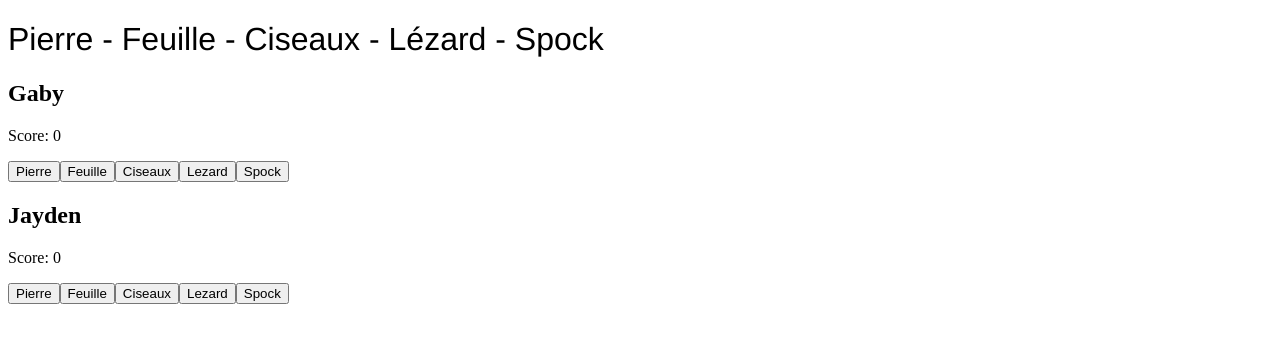
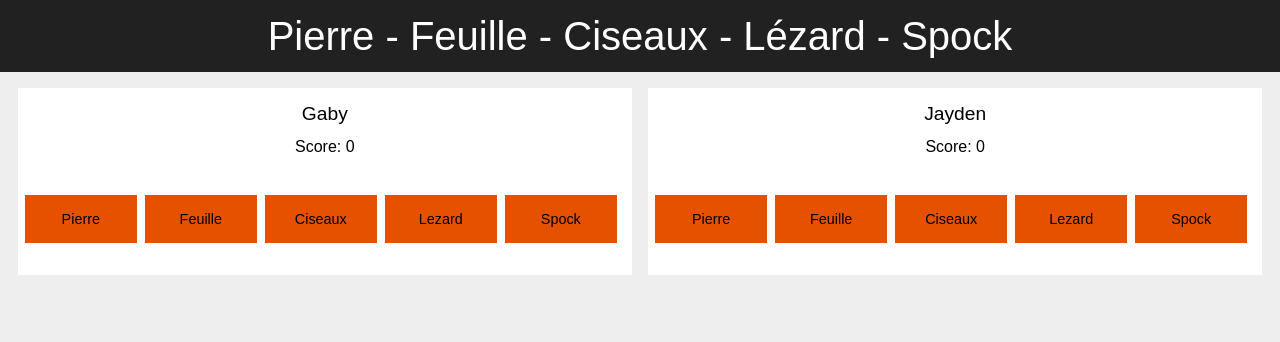
Before and after one commit to Nedjim/PFCLZ, a React app: page / in a window 1280 px wide. Built offline with nearby package versions, Linux system fonts and the light colour scheme; a web font is replaced by a local one.

Commit message:
Add style

```diff
--- /dev/null
+++ b/src/assets/stylesheets/components/base.scss
@@ -0,0 +1,11 @@
+html {
+    font-size: 16px;
+}
+
+h1 {
+    font-size: 2.5rem;
+}
+
+h2 {
+    font-size: 1.2rem;
+}
--- /dev/null
+++ b/src/assets/stylesheets/components/layout.scss
@@ -0,0 +1,44 @@
+.padding {
+    padding-top: 1rem;
+    padding-bottom: 1rem;
+}
+header {
+    margin-bottom: 1rem;
+    h1 {
+        text-align: center;
+        @extend .padding;
+    }
+}
+
+#content {
+    text-align: center;
+    .message {
+        margin: 1rem;
+    }
+
+    .players{
+        display: inline-block;
+        @extend .padding;
+        width: 48%;
+        &:first-child {
+            margin-right: 1rem;
+        }
+        &:last-child {
+            margin-left: 1rem;
+        }
+        .buttons, p {
+            @extend .padding;
+        }
+        .buttons {
+            button {
+                width: 7rem;
+                height: 3rem;
+                margin-right: 0.5rem;
+                margin-top: 0.5rem;
+            }
+            button.last-child {
+                margin-right: 0;
+            }
+        }
+    }
+}
--- /dev/null
+++ b/src/assets/stylesheets/components/theme.scss
@@ -0,0 +1,28 @@
+body {
+    background: $background;
+    font-family: $muli;
+}
+
+header {
+    h1 {
+        color: white;
+        background: #212121;
+    }
+}
+
+#content {
+    .players{
+       background: white;
+       .buttons {
+           button {
+               border: none;
+               background: #E65100;
+               font-size: 0.9rem;
+               &:hover {
+                   background: #8D6E63;
+                   color: white;
+               }
+           }
+       }
+    }
+}
--- /dev/null
+++ b/src/assets/stylesheets/import/_reset.scss
@@ -0,0 +1,137 @@
+/* http://meyerweb.com/eric/tools/css/reset/
+   v2.0 | 20110126
+   License: none (public domain)
+*/
+
+html,
+body,
+div,
+span,
+applet,
+object,
+iframe,
+h1,
+h2,
+h3,
+h4,
+h5,
+h6,
+p,
+blockquote,
+pre,
+a,
+abbr,
+acronym,
+address,
+big,
+cite,
+code,
+del,
+dfn,
+em,
+img,
+ins,
+kbd,
+q,
+s,
+samp,
+small,
+strike,
+strong,
+sub,
+sup,
+tt,
+var,
+b,
+u,
+i,
+center,
+dl,
+dt,
+dd,
+ol,
+ul,
+li,
+fieldset,
+form,
+label,
+legend,
+table,
+caption,
+tbody,
+tfoot,
+thead,
+tr,
+th,
+td,
+article,
+aside,
+canvas,
+details,
+embed,
+figure,
+figcaption,
+footer,
+header,
+hgroup,
+menu,
+nav,
+output,
+ruby,
+section,
+summary,
+time,
+mark,
+audio,
+video {
+    margin: 0;
+    padding: 0;
+    border: 0;
+    font-size: 100%;
+    font: inherit;
+    vertical-align: baseline;
+}
+
+
+/* HTML5 display-role reset for older browsers */
+
+article,
+aside,
+details,
+figcaption,
+figure,
+footer,
+header,
+hgroup,
+menu,
+nav,
+section {
+    display: block;
+}
+
+body {
+    line-height: 1;
+}
+
+ol,
+ul {
+    list-style: none;
+}
+
+blockquote,
+q {
+    quotes: none;
+}
+
+blockquote:before,
+blockquote:after,
+q:before,
+q:after {
+    content: '';
+    content: none;
+}
+
+table {
+    border-collapse: collapse;
+    border-spacing: 0;
+}
--- /dev/null
+++ b/src/assets/stylesheets/import/_variables.scss
@@ -0,0 +1,6 @@
+@import url('https://fonts.googleapis.com/css?family=Muli');
+
+$muli: 'Muli',
+sans-serif;
+
+$background: #EEEEEE;
--- a/src/assets/stylesheets/index.scss
+++ b/src/assets/stylesheets/index.scss
@@ -1,4 +1,6 @@
-h1 {
-  font-family: helvetica;
-  font-weight: 200;
-}
+@import 'import/_reset.scss';
+@import 'import/_variables.scss';
+@import 'import/_mixins.scss';
+@import 'components/base.scss';
+@import 'components/layout.scss';
+@import 'components/theme.scss';
--- a/src/components/App.js
+++ b/src/components/App.js
@@ -6,7 +6,9 @@
   render() {
     return(
       <div>
-          <h1>Pierre - Feuille - Ciseaux - Lézard - Spock</h1>
+          <header>
+              <h1>Pierre - Feuille - Ciseaux - Lézard - Spock</h1>
+          </header>
           <Content />
       </div>
     )
--- a/src/components/content/Content.js
+++ b/src/components/content/Content.js
@@ -68,13 +68,26 @@
             return (
                 <div>
                     <h1>FIN du jeu</h1>
+
+                    <div>
+                        <h2>Score Final</h2>
+                        <div>{this.state.message}</div>
+                        {
+                            this.setState({
+                                message: this.state.players['Gaby'].score > this.state.players['Jayden'].score ? 'Gaby a gagne' : 'Jayden gagne'
+                            })
+                        }
+
+                        <p>Gaby : {this.state.players['Gaby'].score}</p>
+                        <p>Jayden : {this.state.players['Jayden'].score}</p>
+                    </div>
                 </div>
             )
         }
         else {
             return (
-                <div>
-                    <div>{this.state.message}</div>
+                <div id='content'>
+                    <div className='message'>{this.state.message}</div>
                     <Player key={1} player={this.state.players['Gaby']} getChoise={this.getChoise.bind(this)}/>
                     <Player key={2} player={this.state.players['Jayden']} getChoise={this.getChoise.bind(this)}/>
                 </div>
--- a/src/components/content/players/Player.js
+++ b/src/components/content/players/Player.js
@@ -8,16 +8,18 @@
 
     render() {
         return(
-            <div>
+            <div className='players'>
                 <h2>{this.props.player.name}</h2>
 
                 <p>Score: {this.props.player.score}</p>
 
-                <button onClick={this.addChoise.bind(this)} value='pierre'>Pierre</button>
-                <button onClick={this.addChoise.bind(this)} value='feuille'>Feuille</button>
-                <button onClick={this.addChoise.bind(this)} value='ciseaux'>Ciseaux</button>
-                <button onClick={this.addChoise.bind(this)} value='lezard'>Lezard</button>
-                <button onClick={this.addChoise.bind(this)} value='spock'>Spock</button>
+                <div className='buttons'>
+                    <button onClick={this.addChoise.bind(this)} value='pierre'>Pierre</button>
+                    <button onClick={this.addChoise.bind(this)} value='feuille'>Feuille</button>
+                    <button onClick={this.addChoise.bind(this)} value='ciseaux'>Ciseaux</button>
+                    <button onClick={this.addChoise.bind(this)} value='lezard'>Lezard</button>
+                    <button onClick={this.addChoise.bind(this)} value='spock'>Spock</button>
+                </div>
             </div>
     )
   }
```
Also changed, not shown: src/assets/stylesheets/import/_mixins.scss (added).
